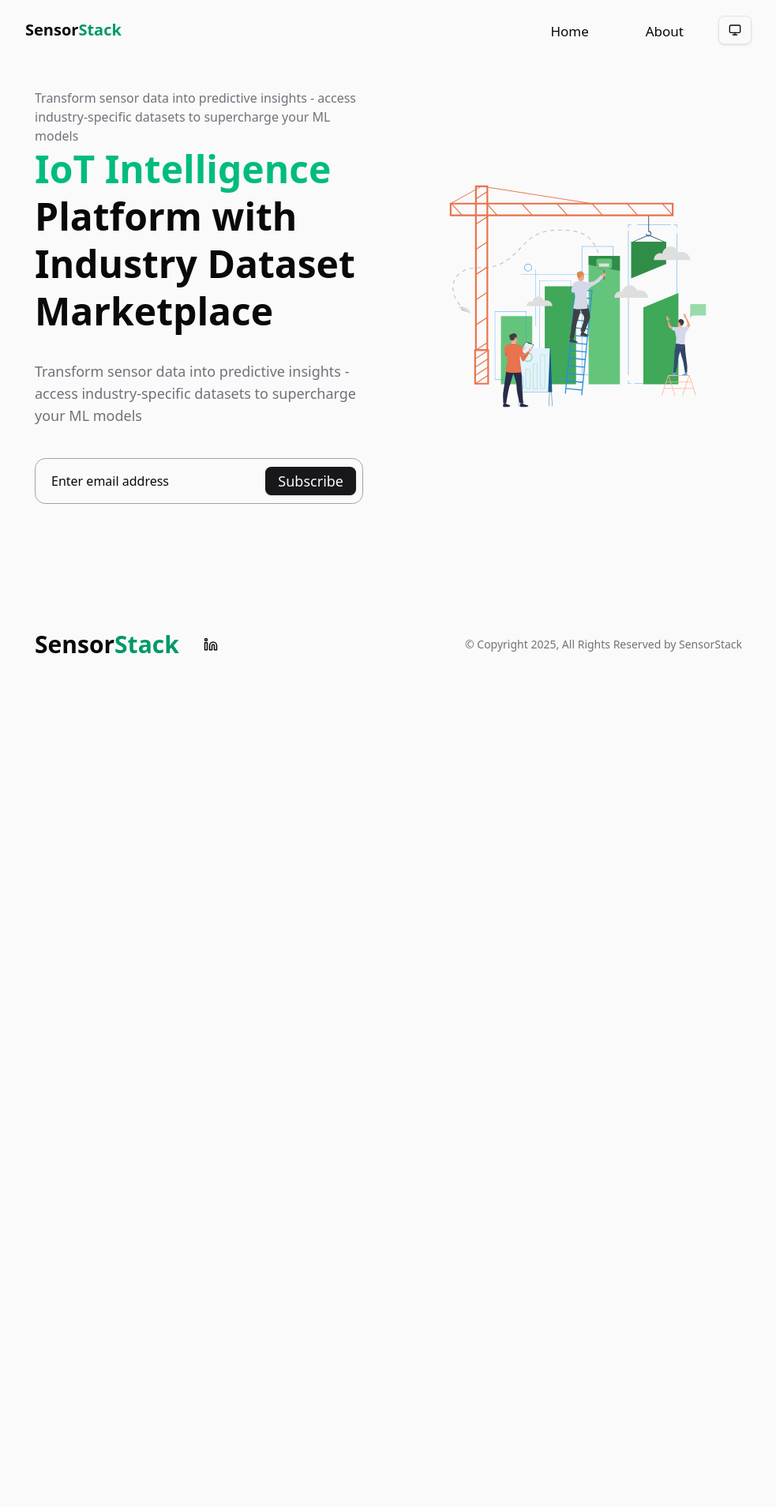
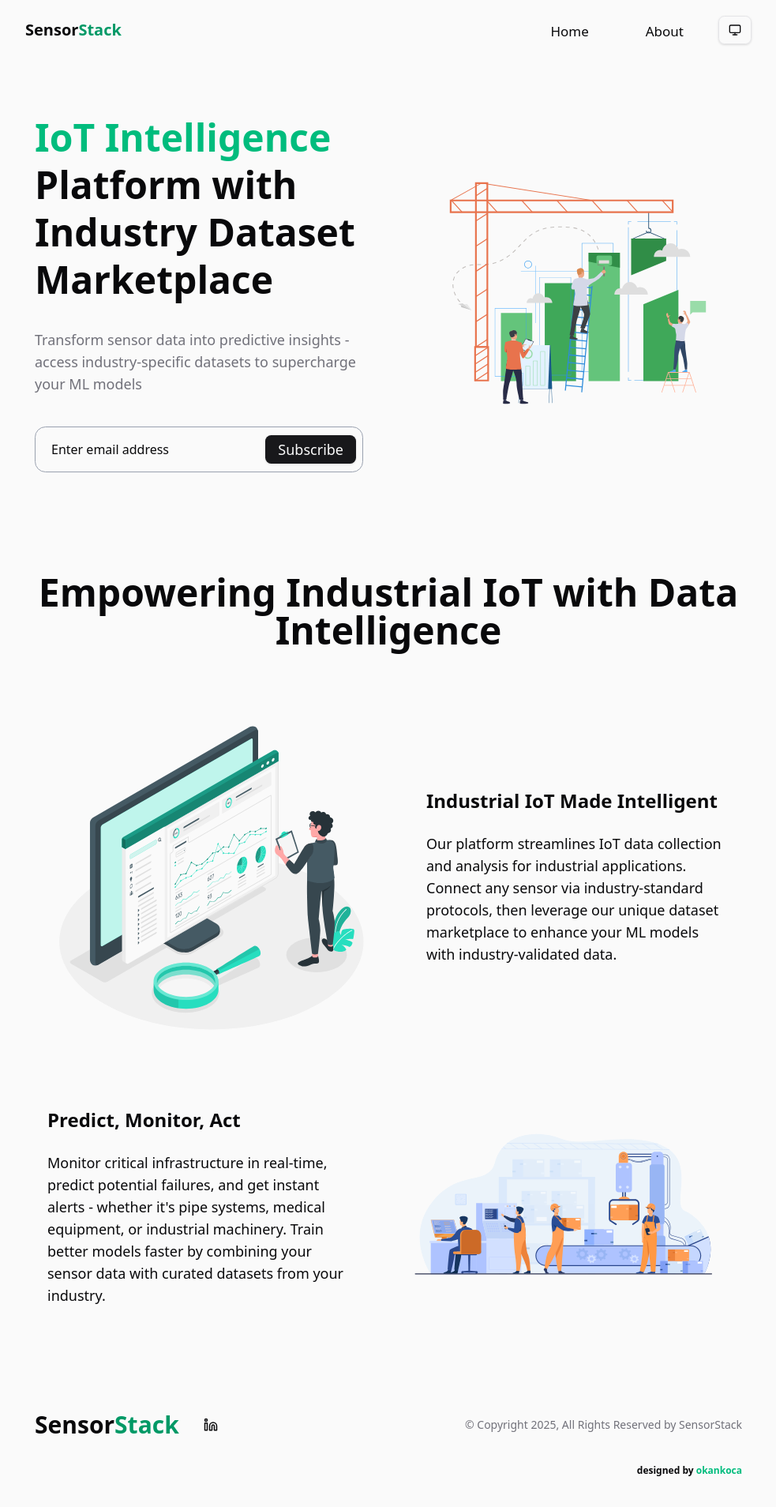
Before and after one commit to nyzss/sensorstack, a React (Vite) app: page / in a window 1280 px wide. Shown: the whole page at 79% size, without its empty margins (148-1131 px from the left). Before the commit the page ends 874 px from the top, so only its background shows below. Built offline with nearby package versions, Linux system fonts and the light colour scheme.

Commit message:
feat: add Information component and enhance Hero section styling

```diff
--- a/src/components/footer.tsx
+++ b/src/components/footer.tsx
@@ -36,6 +36,18 @@
                         </p>
                     </div>
                 </div>
+                <div className="flex justify-end mt-8">
+                    <h1 className="font-extrabold text-xs">
+                        designed by{" "}
+                        <a
+                            href="https://www.okankoca.dev"
+                            target="_blank"
+                            className="text-emerald-500 dark:text-emerald-400"
+                        >
+                            okankoca
+                        </a>
+                    </h1>
+                </div>
             </div>
         </section>
     );
--- a/src/components/hero.tsx
+++ b/src/components/hero.tsx
@@ -4,16 +4,11 @@
 
 export default function Hero() {
     return (
-        <section className="pt-12 pb-12 sm:pb-16 lg:pt-8">
+        <section className="pt-12 pb-12 sm:pb-24 lg:pt-16">
             <div className="px-4 mx-auto max-w-7xl sm:px-6 lg:px-8">
                 <div className="grid max-w-lg grid-cols-1 mx-auto lg:max-w-full lg:items-center lg:grid-cols-2 gap-y-12 lg:gap-x-16">
                     <div>
-                        <div className="text-center lg:text-left">
-                            <h1 className="text-muted-foreground">
-                                Transform sensor data into predictive insights -
-                                access industry-specific datasets to supercharge
-                                your ML models
-                            </h1>
+                        <div className="text-center lg:text-left space-y-4">
                             <h1 className="text-4xl font-bold leading-tight text-foreground sm:text-4xl sm:leading-tight lg:leading-tight lg:text-5xl font-pj">
                                 <span className="text-emerald-500 dark:text-emerald-400">
                                     IoT Intelligence
--- /dev/null
+++ b/src/components/information.tsx
@@ -0,0 +1,56 @@
+import Dashboard from "@/assets/dashboard.svg";
+import Industrial from "@/assets/industrial.svg";
+
+export default function Information() {
+    return (
+        <div className="text-center p-8">
+            <h2 className="font-bold text-2xl sm:text-3xl md:text-4xl lg:text-5xl">
+                Empowering Industrial IoT with Data Intelligence
+            </h2>
+
+            <div className="flex flex-wrap items-center mt-20 text-center">
+                <div className="w-full md:w-3/5 lg:w-1/2 px-4">
+                    <img
+                        src={Dashboard}
+                        alt="dashboard"
+                        className="inline-block rounded "
+                    />
+                </div>
+                <div className="w-full md:w-2/5 lg:w-1/2 px-4 text-center md:text-left lg:pl-12">
+                    <h3 className="font-bold mt-8 text-xl md:mt-0 sm:text-2xl">
+                        Industrial IoT Made Intelligent
+                    </h3>
+                    <p className="sm:text-lg mt-6">
+                        Our platform streamlines IoT data collection and
+                        analysis for industrial applications. Connect any sensor
+                        via industry-standard protocols, then leverage our
+                        unique dataset marketplace to enhance your ML models
+                        with industry-validated data.
+                    </p>
+                </div>
+            </div>
+
+            <div className="flex flex-wrap items-center mt-20 text-center">
+                <div className="w-full md:w-3/5 lg:w-1/2 px-4">
+                    <img
+                        src={Industrial}
+                        alt="project members"
+                        className="inline-block rounded"
+                    />
+                </div>
+                <div className="w-full md:w-2/5 lg:w-1/2 px-4 md:order-first text-center md:text-left lg:pr-12">
+                    <h3 className="font-bold mt-8 text-xl md:mt-0 sm:text-2xl">
+                        Predict, Monitor, Act
+                    </h3>
+                    <p className="sm:text-lg mt-6">
+                        Monitor critical infrastructure in real-time, predict
+                        potential failures, and get instant alerts - whether
+                        it's pipe systems, medical equipment, or industrial
+                        machinery. Train better models faster by combining your
+                        sensor data with curated datasets from your industry.
+                    </p>
+                </div>
+            </div>
+        </div>
+    );
+}
--- a/src/components/layout.tsx
+++ b/src/components/layout.tsx
@@ -37,7 +37,7 @@
                                 Home
                             </Link>
                             <Link
-                                to={"/"}
+                                to={"/about"}
                                 className={buttonVariants({
                                     variant: "ghost",
                                     size: "xl",
@@ -71,7 +71,7 @@
                                         Home
                                     </Link>
                                     <Link
-                                        to={"/"}
+                                        to={"/about"}
                                         className={buttonVariants({
                                             variant: "link",
                                         })}
--- a/src/pages/home.tsx
+++ b/src/pages/home.tsx
@@ -1,9 +1,11 @@
 import Hero from "@/components/hero";
+import Information from "@/components/information";
 
 export default function Home() {
     return (
         <div>
             <Hero />
+            <Information />
         </div>
     );
 }
```
Also changed, not shown: src/assets/dashboard.svg (added), src/assets/industrial.svg (added).
